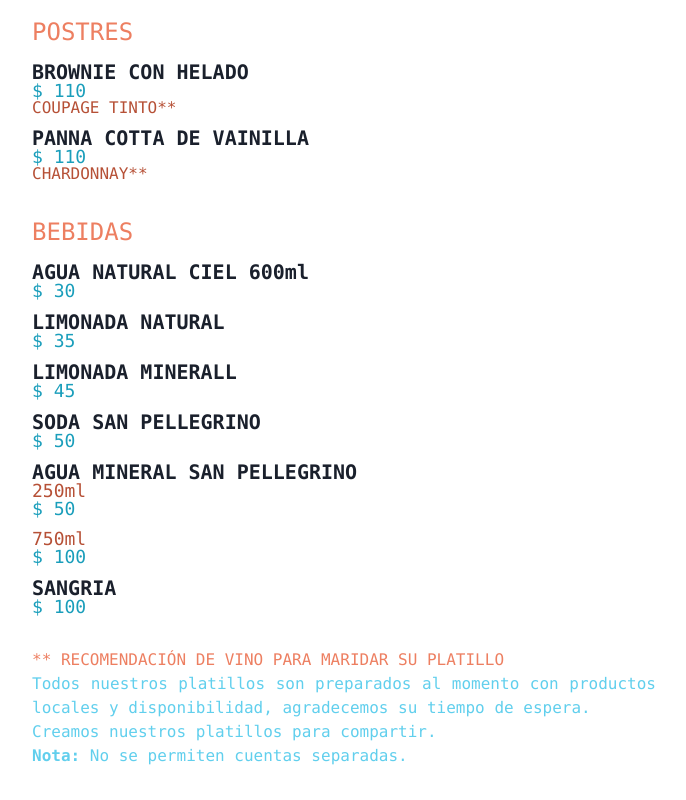
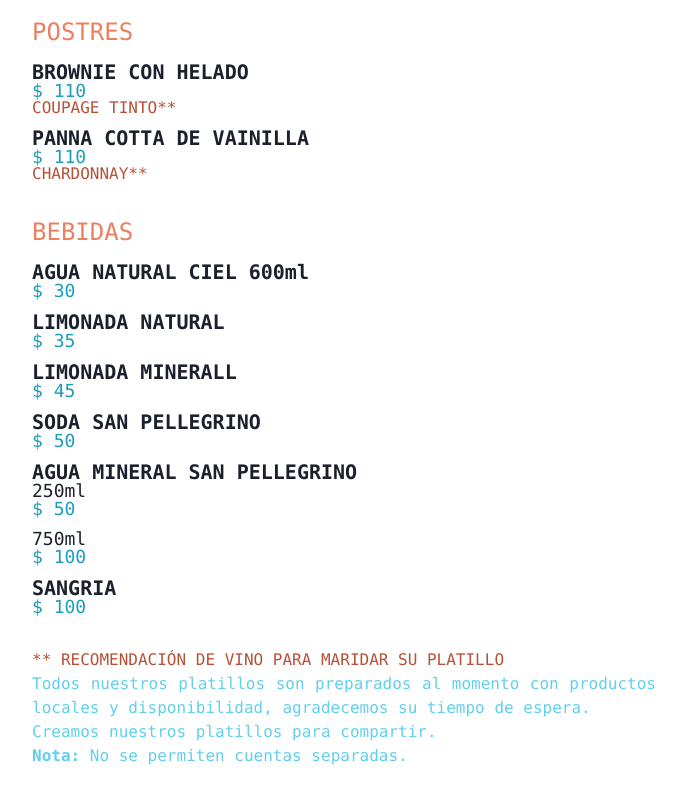
Before and after one commit to ricardonava/decantos-menu-pwa, a Next.js app: page /es/platillos in a window 1280 px wide. Shown: the part 1746-2546 px from the top of the page, without its empty margins (296-982 px from the left). Built offline with nearby package versions, Linux system fonts and the light colour scheme.

Commit message:
Change description color to gray-900

```diff
--- a/components/MenuPlatillos.js
+++ b/components/MenuPlatillos.js
@@ -10,7 +10,7 @@ const MenuPlatillos = ({ lang }) => {
           {lang[seccion].map((articulo) => (
             <article className="leading-none mt-3 font-medium">
               <h3 className="text-xl font-bold">{articulo.nombre}</h3>
-              <p className="text-lg text-peach-dark">{articulo.descripcion}</p>
+              <p className="text-lg">{articulo.descripcion}</p>
               <p className="text-lg text-water-dark">$ {articulo.precio}</p>
               <p className="text-md text-peach-dark">
                 {articulo.maridaje}
@@ -21,7 +21,7 @@ const MenuPlatillos = ({ lang }) => {
         </section>
       ))}
       <section className="text-justify">
-        <p className="text-md text-peach">
+        <p className="text-md text-peach-dark">
           ** RECOMENDACIÓN DE VINO PARA MARIDAR SU PLATILLO
         </p>
         <p className="text-md text-water">
--- a/public/sw.js
+++ b/public/sw.js
@@ -118,7 +118,7 @@ define("./sw.js",['./workbox-b90066a8'], function (workbox) { 'use strict';
     "revision": "0620b7c58e0f6f6643d1dd663a87864c"
   }, {
     "url": "/_next/static/runtime/webpack.js",
-    "revision": "2db2bf0b7106cec8571ebff08b0a0b0c"
+    "revision": "951524fcbc04dfcedd7efae6e300d375"
   }], {
     "ignoreURLParametersMatching": [/ts/]
   });
```
Also changed, not shown: 1 other file (tests, documents, lock files or other folders).
